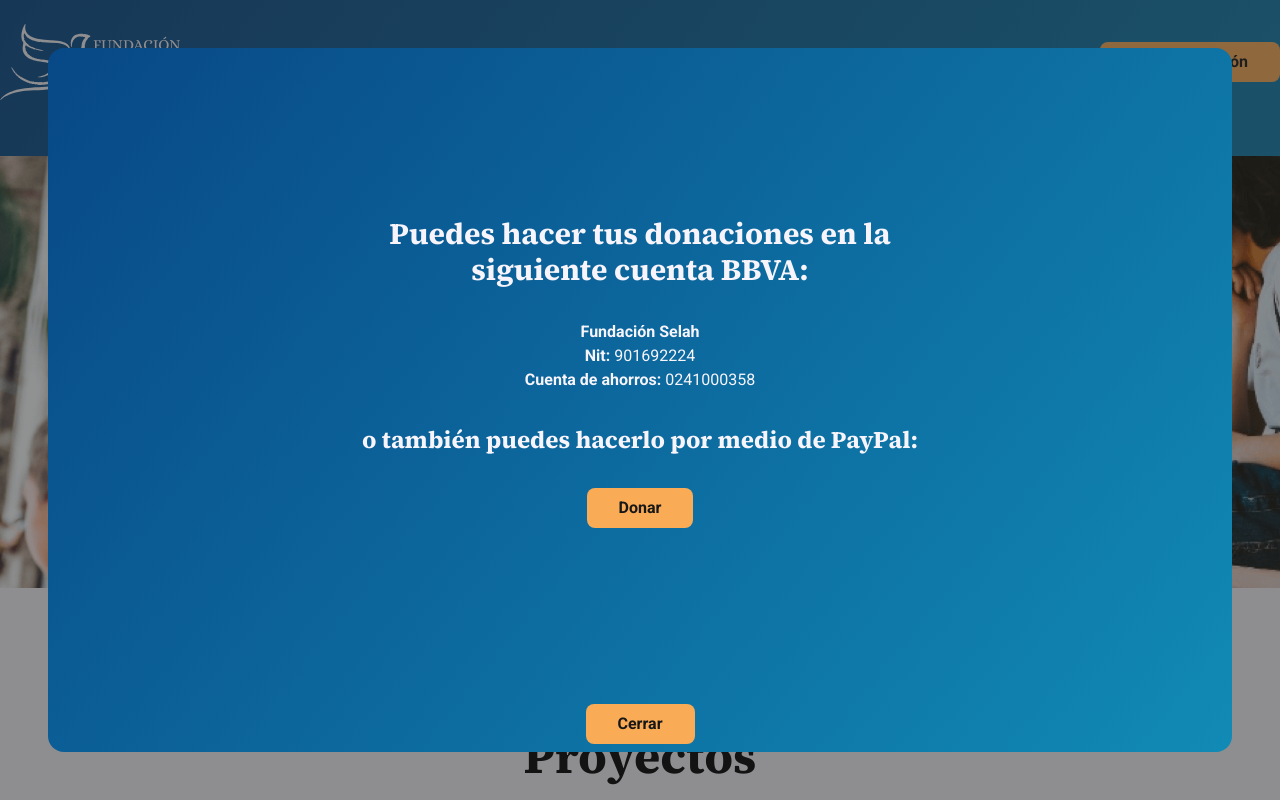
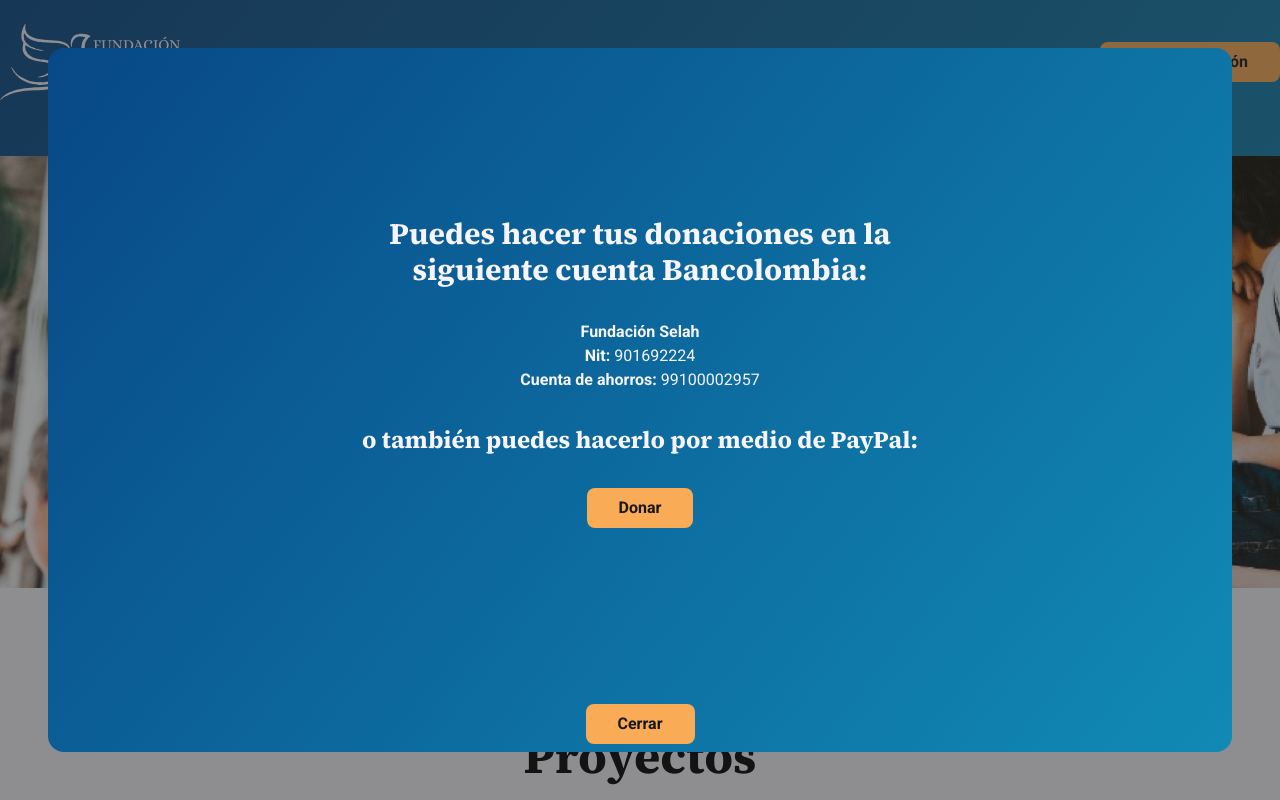
Before and after one commit to Fundacion-Selah/fundacion-selah, a Next.js app: page / in a window 1280 px wide. Both pictures are taken after a click on the button "Haz tu donación". Shown: the top 800 px of the page. Built offline with nearby package versions, Linux system fonts and the light colour scheme.

Commit message:
feat(update): update bank account number

```diff
--- a/components/molecules/Navbar/Navbar.tsx
+++ b/components/molecules/Navbar/Navbar.tsx
@@ -53,11 +53,11 @@
         <Modal isOpen={showModal} closeModal={() => setShowModal(false)}>
           <div className=" text-ghost-white text-center max-w-xl">
             <h3 className="font-serif font-bold text-3xl mb-8">
-              Puedes hacer tus donaciones en la siguiente cuenta BBVA:
+              Puedes hacer tus donaciones en la siguiente cuenta Bancolombia:
             </h3>
             <p className="font-bold">Fundación Selah</p>
             <p><span className="font-bold">Nit: </span>901692224</p>
-            <p><span className="font-bold">Cuenta de ahorros: </span>0241000358</p>
+            <p><span className="font-bold">Cuenta de ahorros: </span>99100002957</p>
             <h3 className="font-serif font-bold text-2xl my-8">
               o también puedes hacerlo por medio de PayPal:
             </h3>
```
